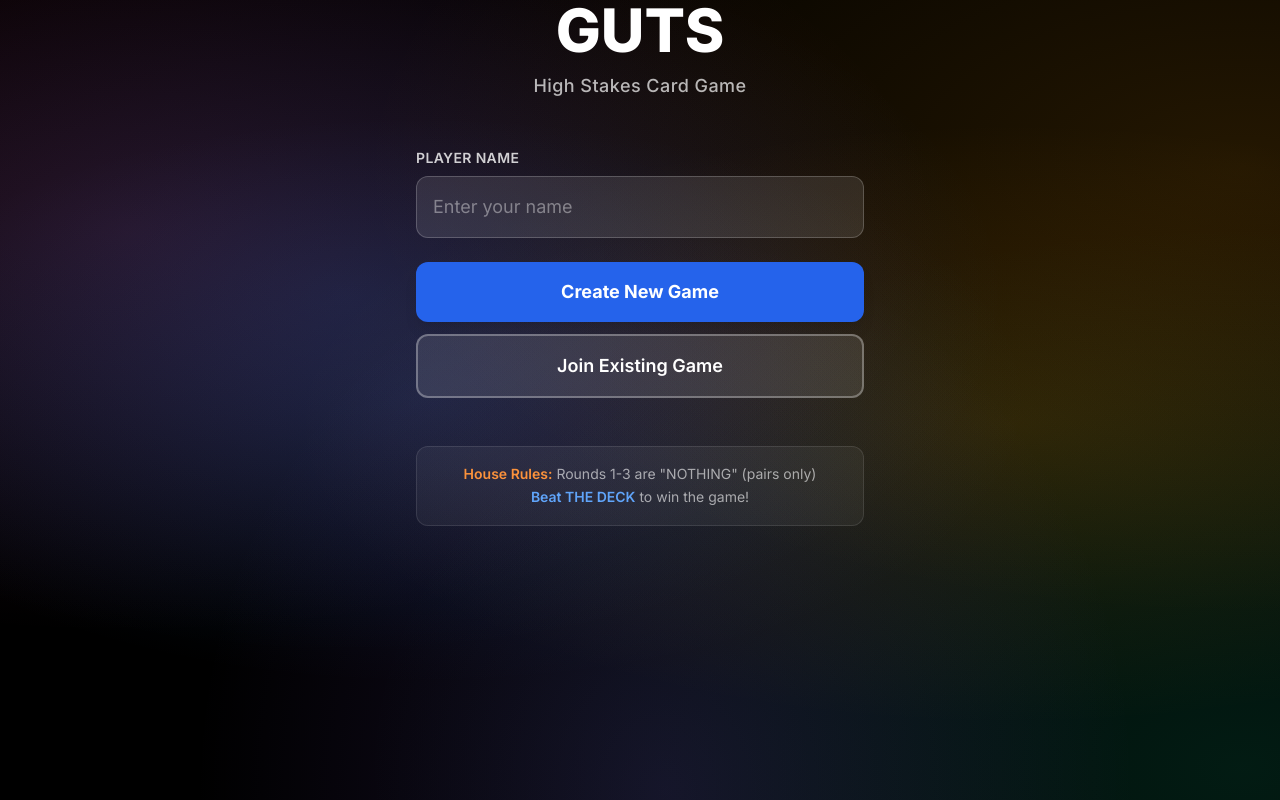
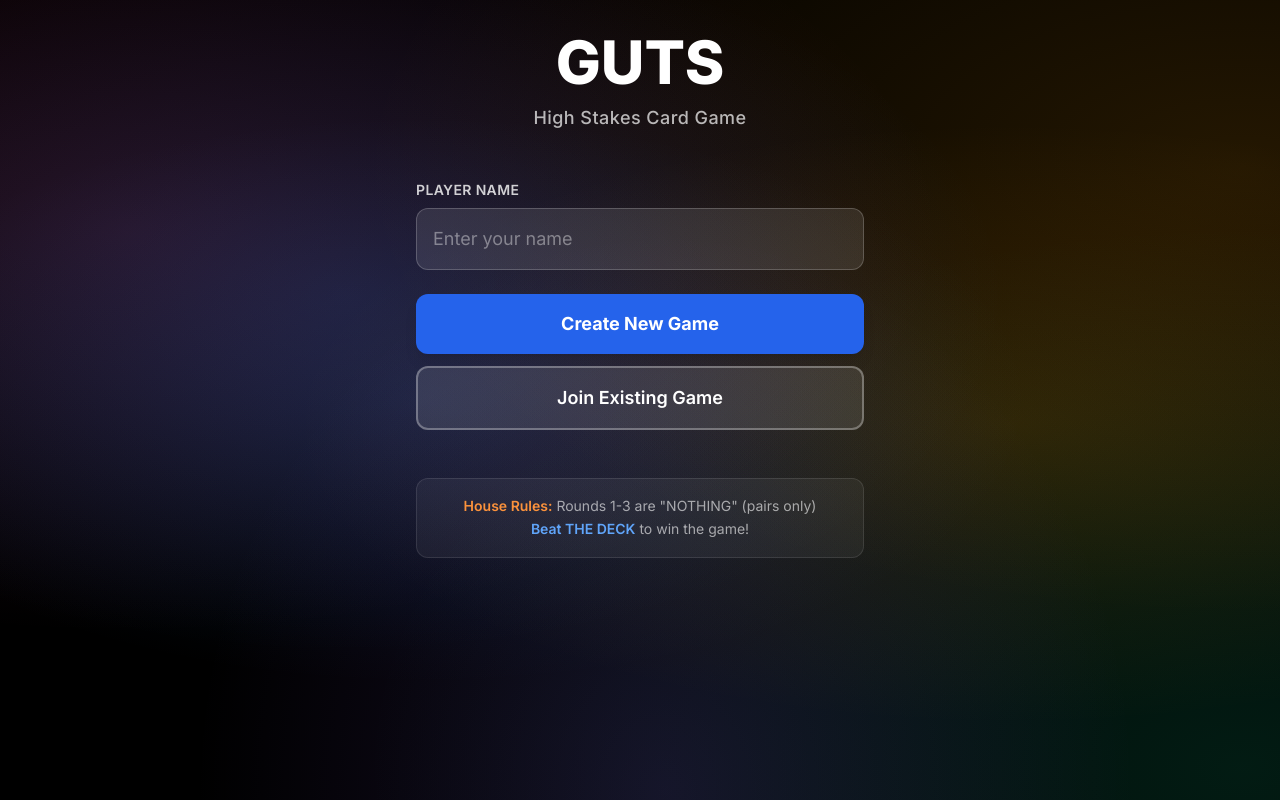
Before and after one commit to ben-thomas20/GUTS, a React (Vite) app in the folder frontend/: page / in a window 1280 px wide. Built offline with nearby package versions, Linux system fonts and the light colour scheme; no server answers.

Commit message:
REAL FIXES: Increase tile spacing to px-6, move GUTS down with pt-32 and justify-start, extend background to status bar with negative margins

```diff
--- a/frontend/src/components/DeckShowdown.jsx
+++ b/frontend/src/components/DeckShowdown.jsx
@@ -52,7 +52,7 @@ export default function DeckShowdown() {
   const isWinner = isPlayer && playerWon
 
   return (
-    <div className="w-full min-h-full flex flex-col px-5 pb-6">
+    <div className="w-full min-h-full flex flex-col px-6 pb-6">
       {/* Header */}
       <div className="text-center mb-4 flex-shrink-0">
         <h2 className="text-white text-2xl sm:text-3xl font-black mb-2">
--- a/frontend/src/components/GameEnd.jsx
+++ b/frontend/src/components/GameEnd.jsx
@@ -14,7 +14,7 @@ export default function GameEnd() {
   const winner = finalStandings[0]
 
   return (
-    <div className="min-h-full flex flex-col px-5 pt-6 pb-8 safe-area-padding">
+    <div className="min-h-full flex flex-col px-6 pt-6 pb-8 safe-area-padding">
       {/* Winner Announcement */}
       <div className="flex-shrink-0 text-center mb-8">
         <h1 className="text-6xl font-black mb-3">🎉</h1>
--- a/frontend/src/components/GameRoom.jsx
+++ b/frontend/src/components/GameRoom.jsx
@@ -75,7 +75,7 @@ export default function GameRoom() {
   const showDeckShowdown = showdownData
 
   return (
-    <div className="min-h-full flex flex-col px-5 pt-6 pb-6 safe-area-padding">
+    <div className="min-h-full flex flex-col px-6 pt-6 pb-6 safe-area-padding">
       {/* Header Info */}
       <div className="flex-shrink-0 grid grid-cols-3 gap-3 mb-4">
         <div className="bg-white/10 rounded-xl border border-white/20 p-4 text-center">
--- a/frontend/src/components/LandingPage.jsx
+++ b/frontend/src/components/LandingPage.jsx
@@ -28,8 +28,8 @@ export default function LandingPage() {
   }
 
   return (
-    <div className="min-h-full flex flex-col items-center justify-center px-6 pt-24 pb-12 safe-area-padding">
-      <div className="max-w-md w-full">
+    <div className="min-h-full flex flex-col items-center justify-start px-6 pt-32 pb-12 safe-area-padding">
+      <div className="max-w-md w-full mt-8">
         {/* Title */}
         <div className="text-center mb-12">
           <h1 className="text-6xl font-black text-white mb-3">GUTS</h1>
--- a/frontend/src/components/Lobby.jsx
+++ b/frontend/src/components/Lobby.jsx
@@ -29,7 +29,7 @@ export default function Lobby() {
   }
 
   return (
-    <div className="min-h-full flex flex-col px-5 pt-6 pb-6 safe-area-padding">
+    <div className="min-h-full flex flex-col px-6 pt-6 pb-6 safe-area-padding">
       {/* Header with Room Code */}
       <div className="flex-shrink-0 bg-white/10 rounded-xl border border-white/20 p-6 mb-4 shadow-xl">
         <div className="text-center">
--- a/frontend/src/components/RevealScreen.jsx
+++ b/frontend/src/components/RevealScreen.jsx
@@ -11,7 +11,7 @@ export default function RevealScreen() {
 
   return (
     <div className="w-full h-full flex flex-col">
-      <div className="flex-1 overflow-y-auto custom-scroll px-5 pt-4 pb-4">
+      <div className="flex-1 overflow-y-auto custom-scroll px-6 pt-4 pb-4">
         <h2 className="text-white text-3xl font-black text-center mb-6 bg-gradient-to-r from-white via-white to-white/80 bg-clip-text text-transparent">
           Round Results
         </h2>
@@ -81,7 +81,7 @@ export default function RevealScreen() {
       </div>
 
       {/* Fixed Bottom Section - Always Visible */}
-      <div className="flex-shrink-0 px-5 pb-4 pt-3">
+      <div className="flex-shrink-0 px-6 pb-4 pt-3">
         {/* Next Round Button (Host Only) */}
         {isHost && (
           <button
--- a/frontend/src/index.css
+++ b/frontend/src/index.css
@@ -17,10 +17,15 @@ html {
     radial-gradient(at 79% 53%, rgba(245, 158, 11, 0.15) 0px, transparent 50%),
     #000000;
   background-attachment: fixed;
-  background-size: 100% 100%;
+  background-size: cover;
+  background-position: center;
   min-height: 100vh;
   min-height: -webkit-fill-available; /* iOS Safari */
-  /* Extend background into safe areas */
+  /* Extend background into safe areas - use negative margin to extend beyond viewport */
+  margin-top: calc(-1 * env(safe-area-inset-top, 0px));
+  margin-bottom: calc(-1 * env(safe-area-inset-bottom, 0px));
+  margin-left: calc(-1 * env(safe-area-inset-left, 0px));
+  margin-right: calc(-1 * env(safe-area-inset-right, 0px));
   padding-top: env(safe-area-inset-top, 0px);
   padding-bottom: env(safe-area-inset-bottom, 0px);
   padding-left: env(safe-area-inset-left, 0px);
```
